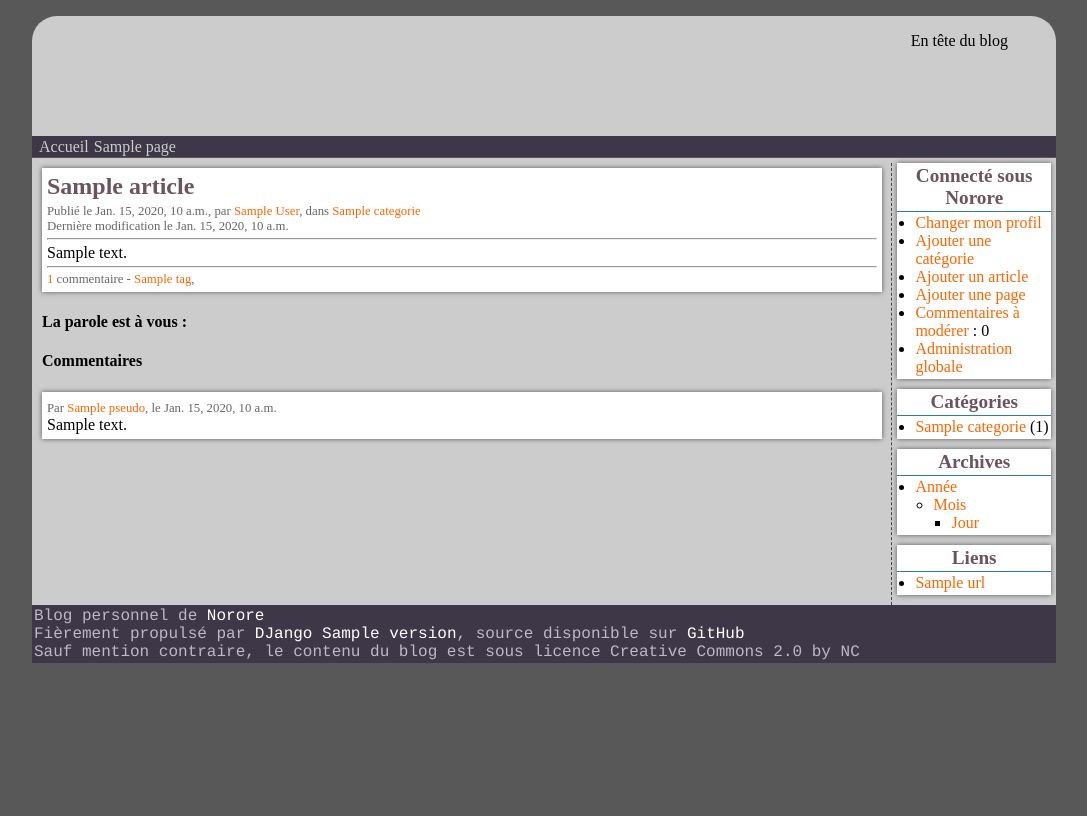
After one commit to Norore/blog-django, a Django app: template blog/templates/show_article.html in a window 1280 px wide. The commit adds this page. Shown: the whole page, without its empty margins (96-1183 px from the left). Run offline with Django 3.2, Linux system fonts and the light colour scheme; the template is opened without the code that fills it: most values are stand-ins (such as "Sample title", 1, 10 or a date in 2020).

Commit message:
Add show_article and show_categorie

```diff
--- a/blog/Blog/models.py
+++ b/blog/Blog/models.py
@@ -20,6 +20,8 @@ class Categorie(models.Model):
     description = models.TextField()
     def __unicode__(self):
         return self.name
+    def desc_markdown(self):
+        return mark_safe(markdown.markdown(self.description))
 
 class Tags(models.Model):
     title = models.CharField(max_length=50)
@@ -56,6 +58,8 @@ class Page(models.Model):
     edit_date = models.DateTimeField(blank=True, null=True)
     def __unicode__(self):
         return self.title
+    def content_markdown(self):
+        return mark_safe(markdown.markdown(self.content))
 
 class Comment(models.Model):
     article = models.ForeignKey(Article)
@@ -68,6 +72,8 @@ class Comment(models.Model):
     def __unicode__(self):
         df = DateFormat(self.creation_date)
         return self.pseudo+" le "+df.format('Y/m/d')+" a "+df.format('H:m:s')
+    def content_markdown(self):
+        return mark_safe(markdown.markdown(self.comment))
 
 class Link(models.Model):
     link = models.URLField()
--- a/blog/blog/urls.py
+++ b/blog/blog/urls.py
@@ -22,5 +22,7 @@ from django.conf.urls.static import static
 urlpatterns = [
     url(r'^$', views.index, name='index'),
     url(r'p/(?P<page>[0-9]+)/$', views.show_page),
+    url(r'c/(?P<cat>[0-9]+)/$', views.show_categorie),
+    url(r'a/(?P<art>[0-9]+)/$', views.show_article),
     url(r'^admin/', include(admin.site.urls)),
 ] + static(settings.MEDIA_URL, document_root=settings.MEDIA_ROOT)
--- a/blog/templates/base.html
+++ b/blog/templates/base.html
@@ -39,7 +39,7 @@
                     </header>
                     <ul>
                         {% for categorie in cats %}
-                        <li><a href="/categorie/{{ categorie.id }}">{{ categorie.name }}</a> ({{ categorie.article__categorie|length }})</li>
+                        <li><a href="/c/{{ categorie.id }}">{{ categorie.name }}</a> ({{ categorie.article__categorie|length }})</li>
                         {% empty %}
                         <li>Aucune catégorie</li>
                         {% endfor %}
--- a/blog/templates/home.html
+++ b/blog/templates/home.html
@@ -11,7 +11,7 @@
         <h1>{{ article.title }}</h1>
         <p>Publié le {{ article.creation_date }},
             par <a href="/auteur/{{ article.author }}">{{ article.author }}</a>,
-            dans <a href="/categorie/{{ article.categorie.id }}">{{ article.categorie }}</a>
+            dans <a href="/c/{{ article.categorie.id }}">{{ article.categorie }}</a>
             {% if article.edit_date %}
             <br />
             Modifé le {{ article.edit_date }}
@@ -23,7 +23,7 @@
     </p>
     <footer>
         <hr />
-        <p><a href="/article/{{ article.id }}#comments">
+        <p><a href="/a/{{ article.id }}#comments">
             {% for comment in comments %}
             {% if comment.id == article.id %}
                 {% if comment|length < 2 %}
--- /dev/null
+++ b/blog/templates/show_article.html
@@ -0,0 +1,69 @@
+{% extends "base.html" %}
+
+{% block title %}{{ article.title }}{% endblock %}
+
+{% block content %}
+
+<article>
+    <header>
+        <h1>{{ article.title }}</h1>
+        <p>Publié le {{ article.creation_date }},
+        par <a href="/auteur/{{ article.author}}">{{ article.author }}</a>,
+        dans <a href="/c/{{ article.categorie.id }}">{{ article.categorie }}</a>
+        {% if article.edit_date %}
+        <br />
+        Dernière modification le {{ article.edit_date }}
+        {% endif %}
+        </p>
+        <hr />
+    </header>
+    {{ article.content_markdown }}
+    <footer>
+        <hr />
+        <p><a href="/a/{{ article.id }}#comments">
+            {% for comment in comments %}
+            {% if comment.id == article.id %}
+                {% if comment|length < 2 %}
+                    {{ comment|length }}</a> commentaire -
+                {% else %}
+                    {{ comment|length }}</a> commentaires -
+                {% endif %}
+            {% endif %}
+            {% endfor %}
+        {% for tag in article.tags.all %}
+            <a href="/tag/{{ tag.slug }}/" title="Tag {{ tag.title }}">{{ tag.title }}</a>,
+        {% empty %}
+            aucun tag
+        {% endfor %}
+    </footer>
+</article>
+
+<section id="form">
+    <header>
+        <h1>La parole est à vous :</h1>
+    </header>
+</section>
+
+<section id="comments">
+    <header>
+        <h1>Commentaires</h1>
+    </header>
+    {% for comment in comments %}
+    <article>
+        <header>
+            <p>Par
+            {% if comment.site %}
+            <a href="{{ comment.site }}" title="Visiter le site de {{ comment.pseudo }}">{{ comment.pseudo }}</a>,
+            {% else %}
+            {{ comment.pseudo }},
+            {% endif %}
+            le {{ comment.creation_date }}</p>
+        </header>
+        {{ comment.content_markdown }}
+    </article>
+    {% empty %}
+    Personne n'a encore commenté cet article.
+    {% endfor %}
+</section>
+
+{% endblock %}
--- a/blog/templates/show_page.html
+++ b/blog/templates/show_page.html
@@ -7,7 +7,8 @@
 <article>
     <header>
         <h1>{{ page.title }}</h1>
-        <p>Publié le {{ page.creation_date }}, par {{ page.author }}
+        <p>Publié le {{ page.creation_date }},
+        par <a href="/auteur/{{ page.author}}">{{ page.author }}</a>
         {% if page.edit_date %}
         <br />
         Dernière modification le {{ page.edit_date }}
@@ -15,7 +16,7 @@
         </p>
         <hr />
     </header>
-    {{ page.content }}
+    {{ page.content_markdown }}
 </article>
 
 {% endblock %}
```
Also changed, not shown: blog/Blog/views.py (+20 -1 lines), blog/templates/show_categorie.html (added, +26 -0 lines).
